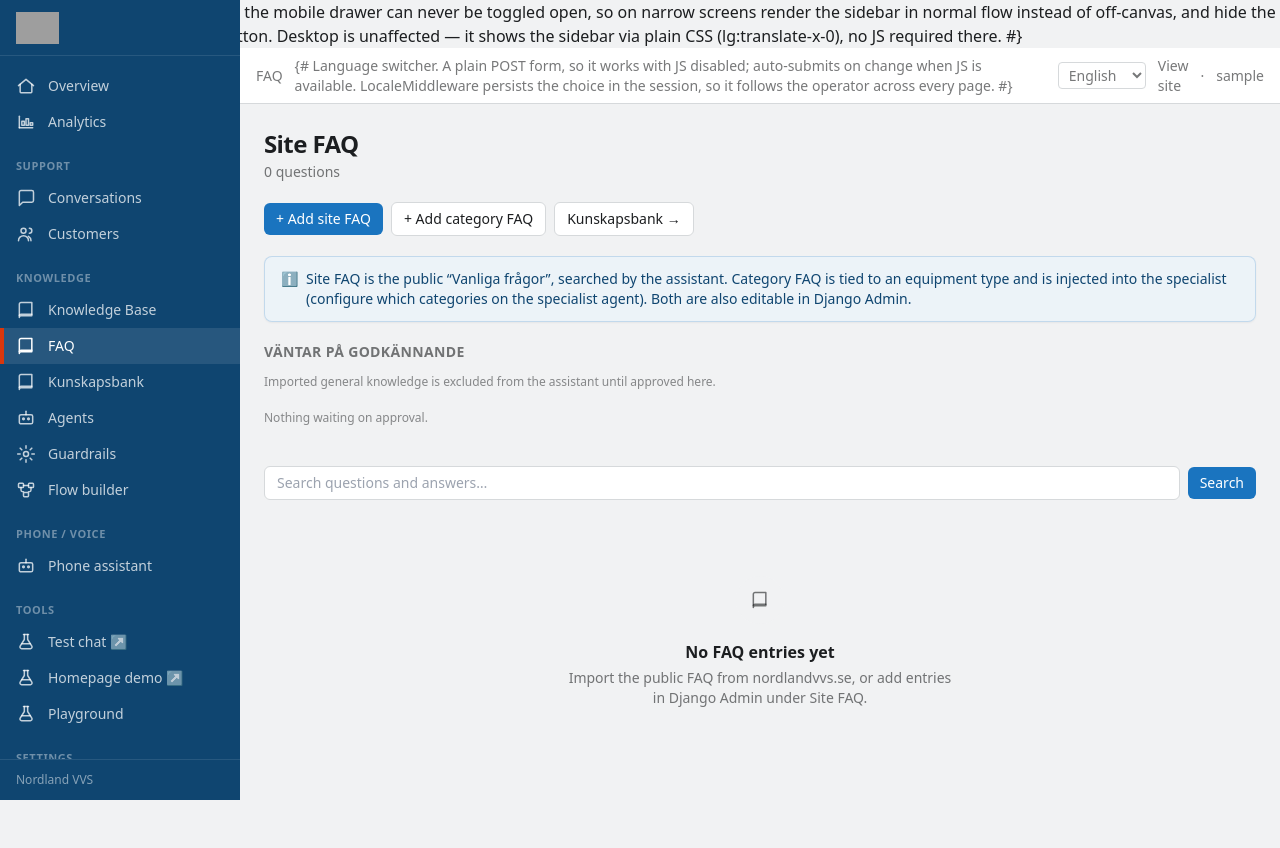
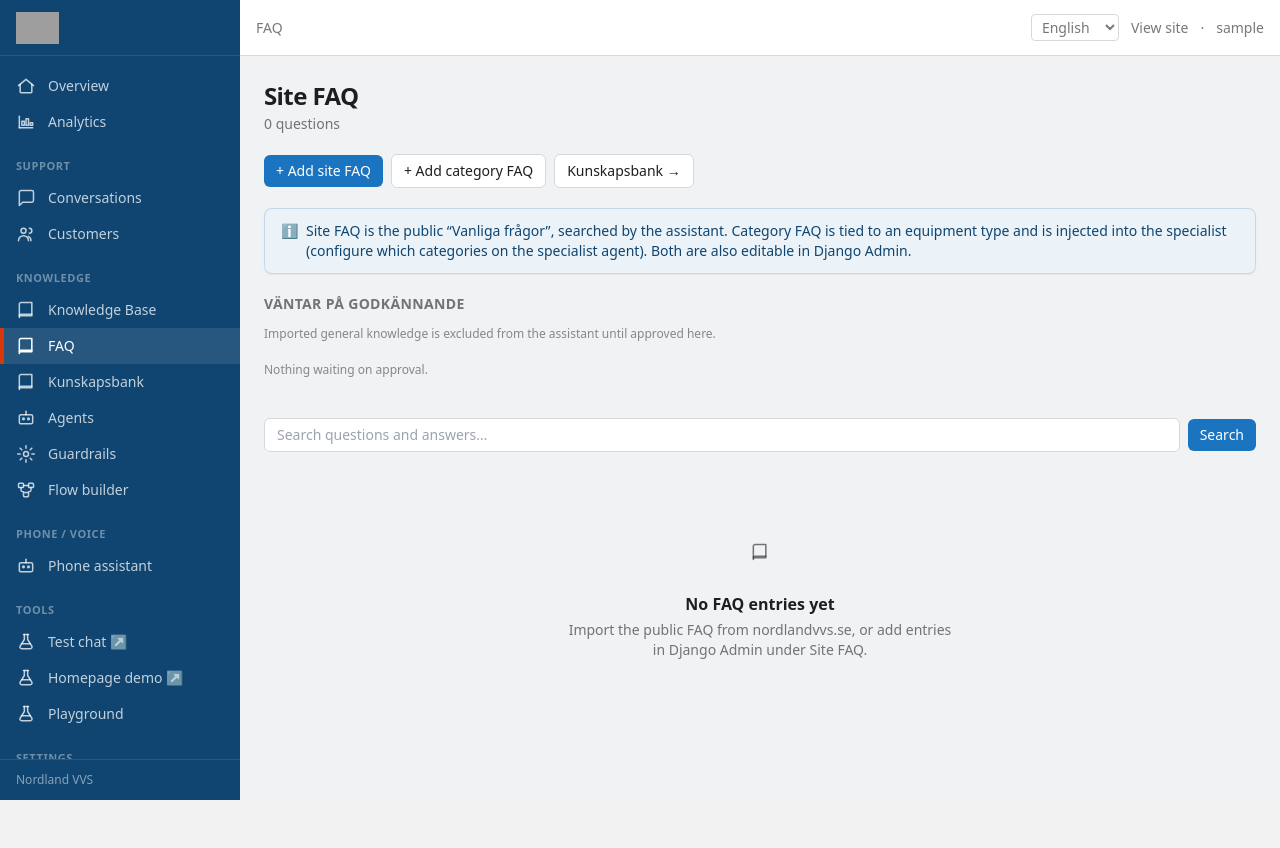
Before and after one commit to offmarketresolutions-web/swedish-bot, a Django app: page /dashboard/faq/ in a window 1280 px wide. After the commit the page ends 800 px from the top, so only its background shows below. Run offline with Django 5.2, Linux system fonts and the light colour scheme; the visitor is signed in with stand-in values (Sample User, id 1); data that the repository does not hold is empty; parts of the project's set-up code (start-up, migrations or seed data) failed here and were passed over; some libraries are stand-ins or nearby versions; grey boxes are pictures that could not be loaded.

Commit message:
fix: every dashboard page was showing staff raw template source
Django's {# #} is SINGLE-LINE only. A comment spanning lines is not a comment at all —
it renders to the page as literal text. Verified against the real engine:

    Template("A{# one line #}B").render()      -> 'AB'
    Template("A{# line one\n line two #}B")    -> 'A{# line one\n line two #}B'

Two of them sat in dashboard/base.html, so every dashboard screen printed a paragraph of
template source above the content — the no-JS sidebar rationale and the language-switcher
note. Two more in demo_form.html and admin/base_site.html. All four converted to
{% comment %}, which is multi-line safe.

Found by screenshotting the dashboard while verifying something else; it had been shipping
in plain sight. tests/test_source_hygiene.py now fails on any multi-line {# #}.

Co-Authored-By: Claude Opus 5 <noreply@anthropic.com>

```diff
--- a/templates/admin/base_site.html
+++ b/templates/admin/base_site.html
@@ -1,7 +1,7 @@
 {% extends "admin/base.html" %}
 {% load i18n static %}
-{# Extends admin/base.html (NOT admin/base_site.html) — a same-named override that
-   extends itself infinite-recurses at render. This replaces Django's base_site. #}
+{% comment %}Extends admin/base.html (NOT admin/base_site.html) — a same-named override that
+   extends itself infinite-recurses at render. This replaces Django's base_site.{% endcomment %}
 
 {% block title %}{% if subtitle %}{{ subtitle }} | {% endif %}{{ title }} | {{ site_title|default:_('Nordland VVS — Administration') }}{% endblock %}
 
--- a/templates/dashboard/base.html
+++ b/templates/dashboard/base.html
@@ -5,12 +5,14 @@
   <meta name="viewport" content="width=device-width, initial-scale=1">
   <title>{% block title %}Nordland VVS{% endblock %}</title>
   <link rel="stylesheet" href="{% static 'dashboard/css/app.css' %}">
+  {# Page-specific assets, so Leaflet's 235 KB is only paid for on the map page. #}
+  {% block head_extra %}{% endblock %}
   <script src="{% static 'vendor/htmx.min.js' %}"></script>
   <script defer src="{% static 'vendor/alpine.min.js' %}"></script>
-  {# No-JS fallback: without Alpine the mobile drawer can never be toggled open,
+  {% comment %}No-JS fallback: without Alpine the mobile drawer can never be toggled open,
      so on narrow screens render the sidebar in normal flow instead of off-canvas,
      and hide the (otherwise inert) hamburger button. Desktop is unaffected — it
-     shows the sidebar via plain CSS (lg:translate-x-0), no JS required there. #}
+     shows the sidebar via plain CSS (lg:translate-x-0), no JS required there.{% endcomment %}
   <noscript><style>
     #sidebar-toggle { display: none; }
     @media (max-width: 1023.98px) { .nl-sidebar { position: static; transform: none; width: 100%; } }
@@ -90,9 +92,9 @@
         </button>
         <div class="text-sm text-nl-base/60">{% block breadcrumb %}{% endblock %}</div>
         <div class="ml-auto flex items-center gap-3 text-sm text-nl-base/60">
-          {# Language switcher. A plain POST form, so it works with JS disabled; auto-submits
+          {% comment %}Language switcher. A plain POST form, so it works with JS disabled; auto-submits
              on change when JS is available. LocaleMiddleware persists the choice in the
-             session, so it follows the operator across every page. #}
+             session, so it follows the operator across every page.{% endcomment %}
           <form action="{% url 'set_language' %}" method="post" class="flex items-center gap-1">
             {% csrf_token %}
             <input type="hidden" name="next" value="{{ request.get_full_path }}">
--- a/templates/demo_form.html
+++ b/templates/demo_form.html
@@ -87,9 +87,9 @@
 
       <form id="serviceForm" data-testid="service-form"
             action="{% url 'demo-form' %}" method="post">
-        {# Required for the no-JS submit path: Django's CSRF middleware 403s a POST
+        {% comment %}Required for the no-JS submit path: Django's CSRF middleware 403s a POST
            without it, which would be worse for a no-JS visitor than the original
-           "can't reach the submit button at all". #}
+           "can't reach the submit button at all".{% endcomment %}
         {% csrf_token %}
         <!-- Step 1: basuppgifter -->
         <section class="step active" data-step="1">
```
Also changed, not shown: tests/test_source_hygiene.py (+19 -0 lines).
